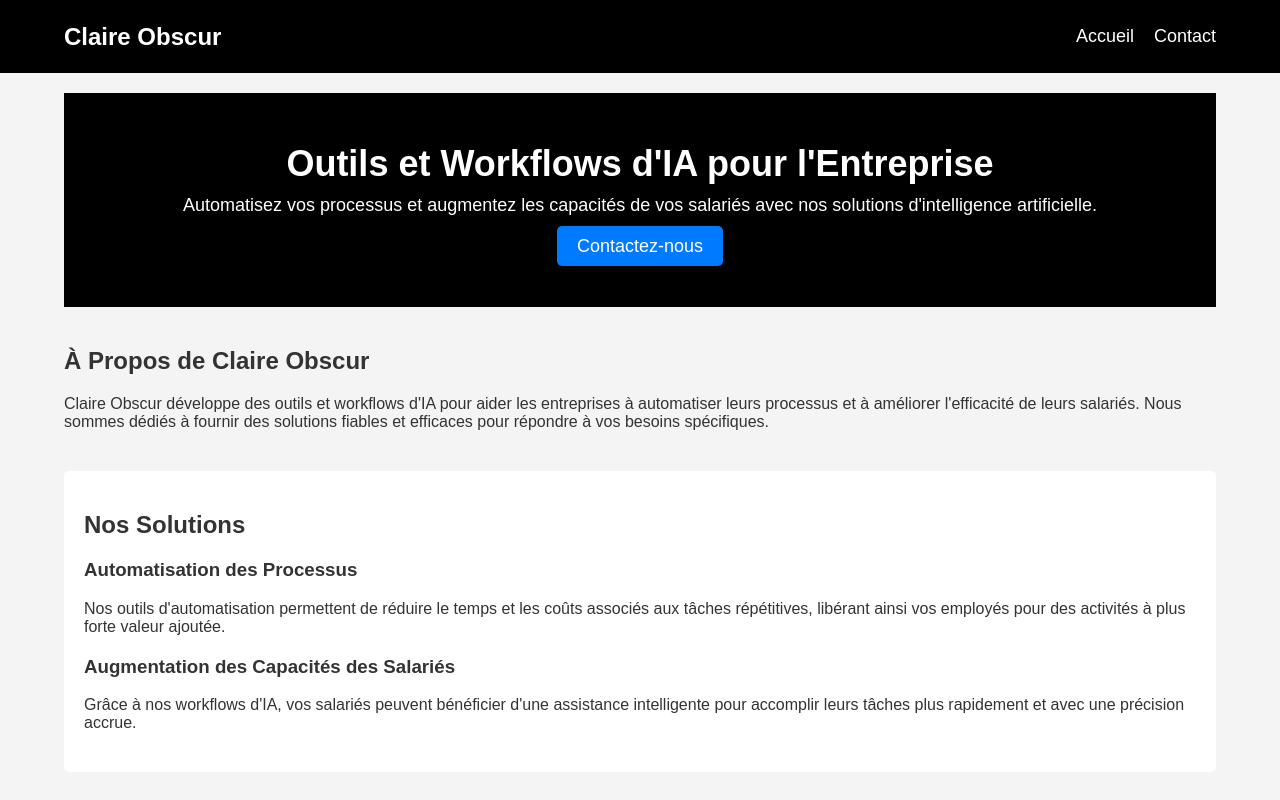
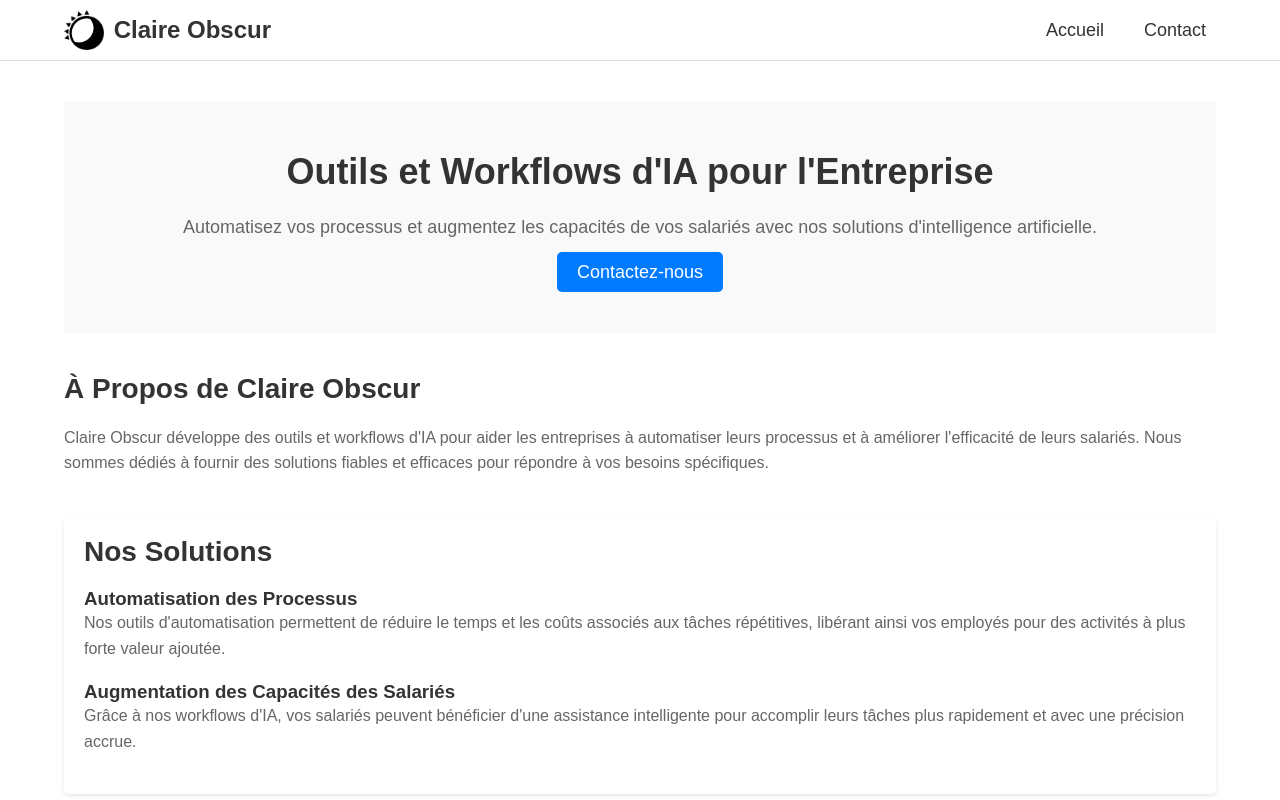
Before and after one commit to Paul-Lukasiewicz/v1_CO_Website, a plain HTML site: page index.html in a window 1280 px wide. Shown: the top 800 px of the page. Drawn offline with Linux system fonts and the light colour scheme.

Commit message:
change files

```diff
--- a/index.html
+++ b/index.html
@@ -10,7 +10,10 @@
 <body>
     <header>
         <nav>
-            <div class="logo">Claire Obscur</div>
+            <div class="logo-container">
+                <img src="logo.png" alt="Claire Obscur Logo" class="logo-img">
+                <div class="logo-text">Claire Obscur</div>
+            </div>
             <ul class="nav-links">
                 <li><a href="index.html">Accueil</a></li>
                 <li><a href="contact.html">Contact</a></li>
--- a/styles.css
+++ b/styles.css
@@ -1,15 +1,19 @@
-body {
-    font-family: 'Arial', sans-serif;
+/* Reset CSS */
+* {
     margin: 0;
     padding: 0;
     box-sizing: border-box;
-    background-color: #f4f4f4;
-    color: #333;
+}
+
+body {
+    font-family: 'Arial', sans-serif;
+    background-color: #ffffff;
+    color: #333333;
 }
 
 header {
-    background-color: #000;
-    color: #fff;
+    background-color: #ffffff;
+    border-bottom: 1px solid #dddddd;
     padding: 10px 0;
 }
 
@@ -21,9 +25,20 @@ nav {
     margin: 0 auto;
 }
 
-.logo {
+.logo-container {
+    display: flex;
+    align-items: center;
+}
+
+.logo-img {
+    height: 40px;
+    margin-right: 10px;
+}
+
+.logo-text {
     font-size: 24px;
     font-weight: bold;
+    color: #333333;
 }
 
 .nav-links {
@@ -36,9 +51,16 @@ nav {
 }
 
 .nav-links a {
-    color: #fff;
+    color: #333333;
     text-decoration: none;
     font-size: 18px;
+    padding: 5px 10px;
+    transition: background-color 0.3s;
+}
+
+.nav-links a:hover {
+    background-color: #f0f0f0;
+    border-radius: 5px;
 }
 
 main {
@@ -49,53 +71,69 @@ main {
 .hero {
     text-align: center;
     padding: 50px 0;
-    background-color: #000;
-    color: #fff;
+    background-color: #f9f9f9;
+    color: #333333;
 }
 
 .hero h1 {
-    margin: 0;
+    margin-bottom: 20px;
     font-size: 36px;
 }
 
 .hero p {
-    margin: 10px 0 20px;
+    margin-bottom: 20px;
     font-size: 18px;
+    line-height: 1.6;
 }
 
 .cta {
     padding: 10px 20px;
     background-color: #007BFF;
-    color: #fff;
+    color: #ffffff;
     text-decoration: none;
     font-size: 18px;
     border-radius: 5px;
+    transition: background-color 0.3s;
 }
 
-.about, .solutions, .testimonials, .contact {
+.cta:hover {
+    background-color: #0056b3;
+}
+
+section {
     margin: 40px 0;
 }
 
-.solutions, .testimonials {
-    background-color: #fff;
+h2 {
+    margin-bottom: 20px;
+    font-size: 28px;
+    color: #333333;
+}
+
+p {
+    font-size: 16px;
+    line-height: 1.6;
+    color: #666666;
+}
+
+.solutions, .testimonials, .contact {
+    background-color: #ffffff;
     padding: 20px;
     border-radius: 5px;
+    box-shadow: 0 2px 4px rgba(0, 0, 0, 0.1);
 }
 
-.solution {
-    margin: 20px 0;
-}
-
-.testimonial {
+.solution, .testimonial {
     margin: 20px 0;
 }
 
 footer {
-    background-color: #000;
-    color: #fff;
+    background-color: #f9f9f9;
+    color: #333333;
     text-align: center;
     padding: 10px 0;
     margin-top: 20px;
+    border-top: 1px solid #dddddd;
 }
 
 .contact form {
@@ -105,27 +143,37 @@ footer {
 
 .contact form label {
     margin-top: 10px;
+    font-size: 14px;
+    color: #333333;
 }
 
 .contact form input, .contact form textarea {
     padding: 10px;
     margin-top: 5px;
-    border: 1px solid #ccc;
+    border: 1px solid #cccccc;
     border-radius: 5px;
+    font-size: 16px;
+    color: #333333;
 }
 
 .contact form button {
     padding: 10px 20px;
     background-color: #007BFF;
-    color: #fff;
+    color: #ffffff;
     border: none;
     border-radius: 5px;
     cursor: pointer;
-    margin-top: 10px;
+    margin-top: 20px;
+    transition: background-color 0.3s;
+}
+
+.contact form button:hover {
+    background-color: #0056b3;
 }
 
 .contact-info {
     margin-top: 20px;
+    color: #333333;
 }
 
 #map {
```
Also changed, not shown: logo.png (added), 1 other file.
